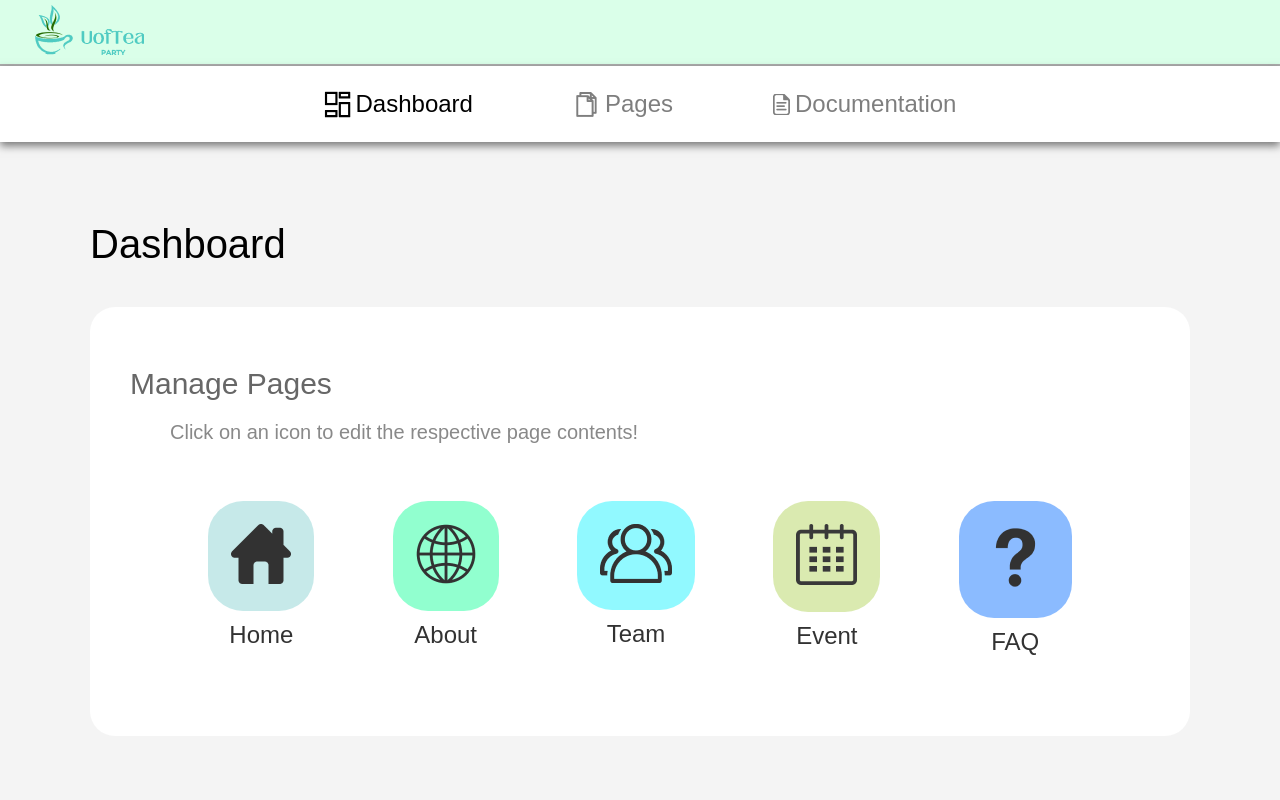
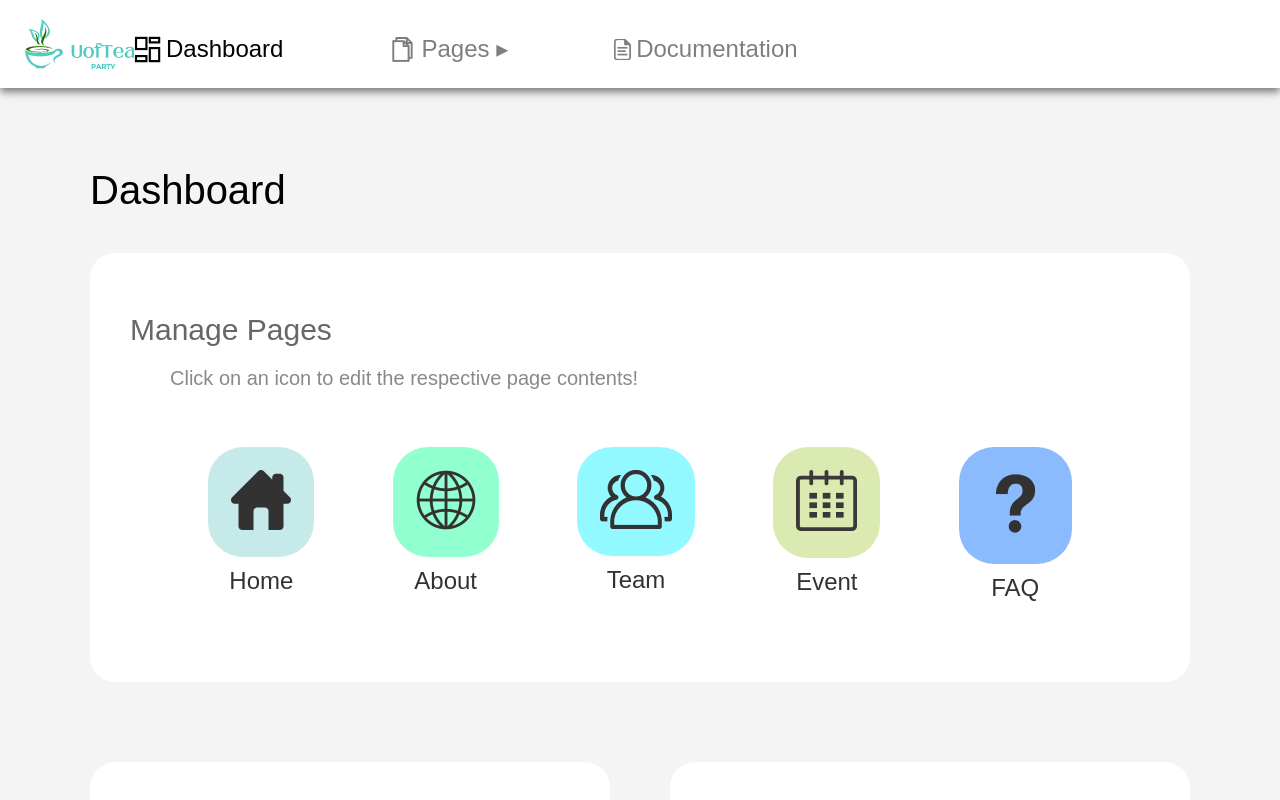
Before and after one commit to UTFO/teaparty-website, a React (Create React App) app: page /admin/dashboard in a window 1280 px wide. Shown: the top 800 px of the page. Built offline with nearby package versions, Linux system fonts and the light colour scheme.

Commit message:
feat: completed navbar. Changed passcode verification to within backend instead of just front-end.

```diff
--- a/src/api/faq.js
+++ b/src/api/faq.js
@@ -1,3 +1,4 @@
+
 import { API_ENDPOINT } from ".";
 export const getFaq = async () => {
   const response = await fetch(`${API_ENDPOINT}/faq`);
--- /dev/null
+++ b/src/api/passcode.js
@@ -0,0 +1,14 @@
+import { API_ENDPOINT } from ".";
+export const checkPasscode = async (passcode) => {
+  const response = await fetch(`${API_ENDPOINT}/passcode`, {
+    method: "POST",
+    headers: {
+      "Content-Type": "application/json",
+    },
+    body: JSON.stringify({
+      passcode: passcode,
+    }),
+  });
+  const data = await response.json();
+  return data;
+};
--- a/src/page-components/admin/adminlogin.js
+++ b/src/page-components/admin/adminlogin.js
@@ -2,13 +2,15 @@ import { React, useRef, useState } from "react";
 import "./adminlogin.css";
 import club_logo_condensed from "./images/tealogo.png";
 import passwordLogo from "./images/passwordLogo.png";
+import { checkPasscode } from "../../api/passcode";
 
 const AdminLogin = () => {
   const passwordInput = useRef(null);
   const [message, setMessage] = useState("");
-  const handleSubmit = (e) => {
+  const handleSubmit = async (e) => {
     e.preventDefault();
-    if (passwordInput.current.value == "passcode") {
+    let passcode = await checkPasscode(passwordInput.current.value)
+    if (passcode.access) {
       // setTimeout(() => {
       //   window.location.href = "/admin/home"
       // }, 500)
--- a/src/page-components/admin/components/navbar/nav.css
+++ b/src/page-components/admin/components/navbar/nav.css
@@ -1,21 +1,28 @@
-.admin-nav-top {
-  width: stretch;
-  padding: 5px 35px;
-  background-color: #daffe9;
-  border-width: 0px;
-  border-bottom: 2px;
-  border-color: #adadad;
-  border-style: solid;
+.admin-nav-logo {
+  display: flex;
+  height: inherit;
+  align-items: center;
+  margin-left: 25px;
+}
+
+.admin-nav-logo img {
+  height: fit-content;
 }
 
 .admin-nav-bottom {
   width: stretch;
   background-color: white;
+  box-shadow: 0px 4px 8px rgba(0, 0, 0, 0.5);
+  position: relative;
+  display: flex;
+}
+
+.admin-nav-container {
   display: flex;
   justify-content: center;
   gap: 100px;
-  box-shadow: 0px 4px 8px rgba(0, 0, 0, 0.5);
-  position: relative;
+  width: inherit;
+  padding-top: 10px;
 }
 
 .admin-nav-button {
@@ -27,4 +34,31 @@
   color: black;
   text-decoration: none;
   font-family: "Oxygen", sans-serif;
+  background-color: transparent;
+  border: none;
 }
+
+.admin-nav-page-dropdown {
+  position: absolute;
+  width: 130px;
+  background-color: rgba(255, 255, 255, 0.8);
+  font-family: "Oxygen", sans-serif;
+}
+
+.admin-nav-page-dropdown a {
+  display: block;
+  width: fit-content;
+  padding: 10px;
+  font-size: 1.2em;
+  cursor: pointer;
+  color: rgba(0, 0, 0, 0.7);
+  text-transform: capitalize;
+  text-decoration: none;
+  margin: 0 auto;
+}
+
+.admin-nav-page-dropdown a:hover {
+  color: black;
+  text-shadow: 1px 1px 10px rgba(0, 0, 0, 0.2);
+
+}
--- a/src/page-components/admin/components/navbar/nav.js
+++ b/src/page-components/admin/components/navbar/nav.js
@@ -1,5 +1,6 @@
 import "./nav.css";
 import { useLocation } from "react-router-dom";
+import { useState } from 'react'
 
 function NavButton(props) {
   return (
@@ -11,24 +12,33 @@ function NavButton(props) {
 }
 
 export default function AdminNavbar() {
-  console.log(useLocation().pathname);
+
+  const [togglePages, setTogglePages] = useState(false);
+
   return (
     <div style={{ zIndex: 20 }}>
-      <header className="admin-nav-top">
+      <div className="admin-nav-bottom">
+        <div className="admin-nav-logo">
           <img src="/adminLogo.png" />
-      </header>
-      <div className="admin-nav-bottom">
+        </div>
+        <div className="admin-nav-container">
           <NavButton
             image="/dashboard.png"
             text="Dashboard"
             enable={useLocation().pathname == "/admin/dashboard"}
             link="/admin/dashboard"
           />
-        <NavButton
-          image="/page.png"
-          text="Pages"
-          enable={useLocation().pathname.includes("/admin/page")}
-        />
+          <div>
+            <button className="admin-nav-button" onClick={() => setTogglePages((prev) => !prev)}>
+              <img src="/page.png" style={{ opacity: useLocation().pathname.includes("/admin/page") ? 1 : 0.5 }} />
+              <p style={{ opacity: useLocation().pathname.includes("/admin/page") ? 1 : 0.5 }}>Pages <span style={{position: 'relative', top: togglePages ? '2px' : 0}}>{togglePages ? '▾' : '▸'}</span></p>
+            </button>
+            <div className="admin-nav-page-dropdown" style={{opacity: togglePages ? 1 : 0}}>
+              {pageLinks.map((page) => {
+                return <a href={"/admin/pages/" + page}>{page}</a>
+              })}
+            </div>
+          </div>
           <NavButton
             image="/documents.png"
             text="Documentation"
@@ -37,5 +47,14 @@ export default function AdminNavbar() {
           />
         </div>
       </div>
+    </div>
   );
 }
+
+const pageLinks = [
+  "home",
+  "about",
+  "team",
+  "events",
+  "faq"
+]
```
Also changed, not shown: 2 other files (tests, documents, lock files or other folders). Lines whose indentation alone changed are shown as unchanged.
